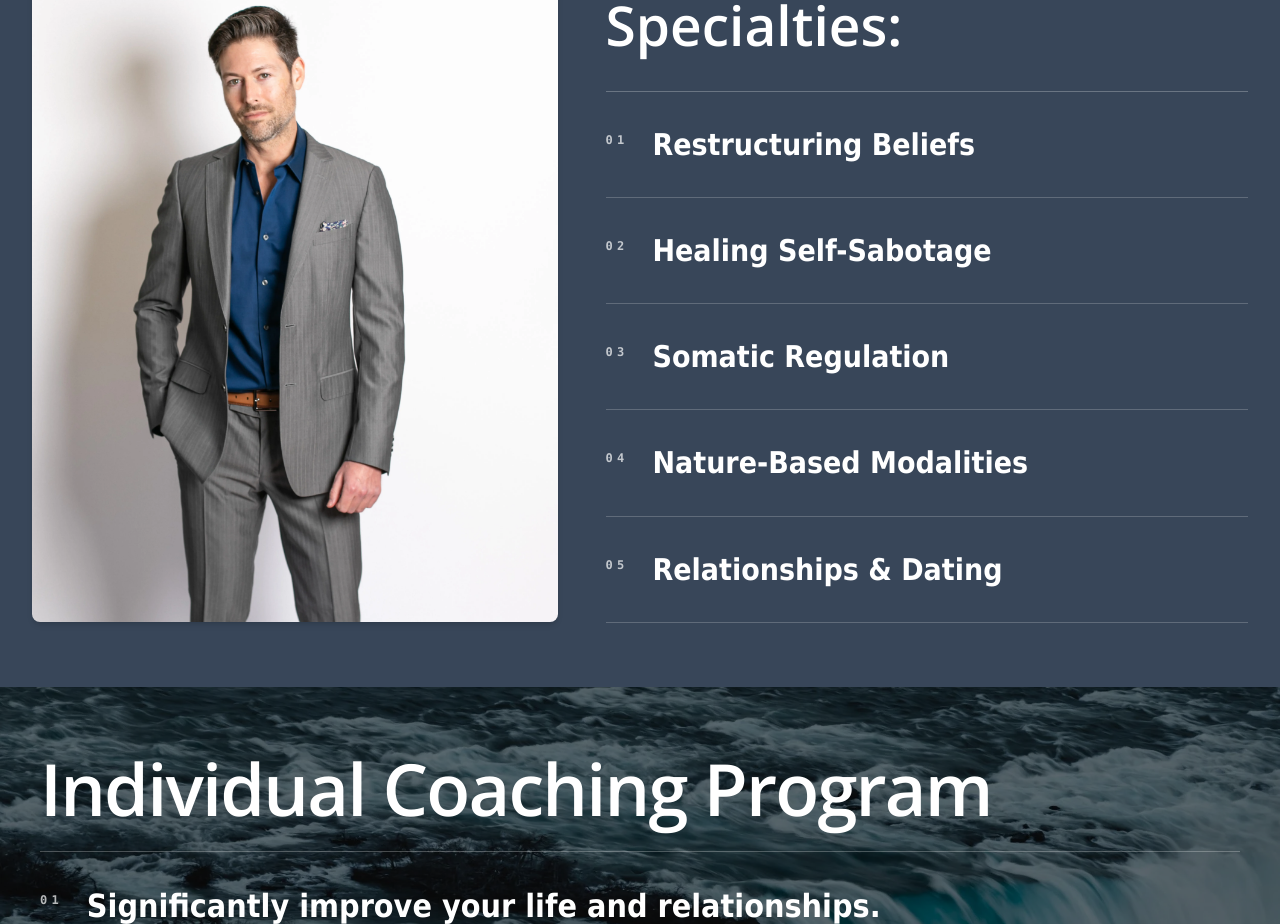
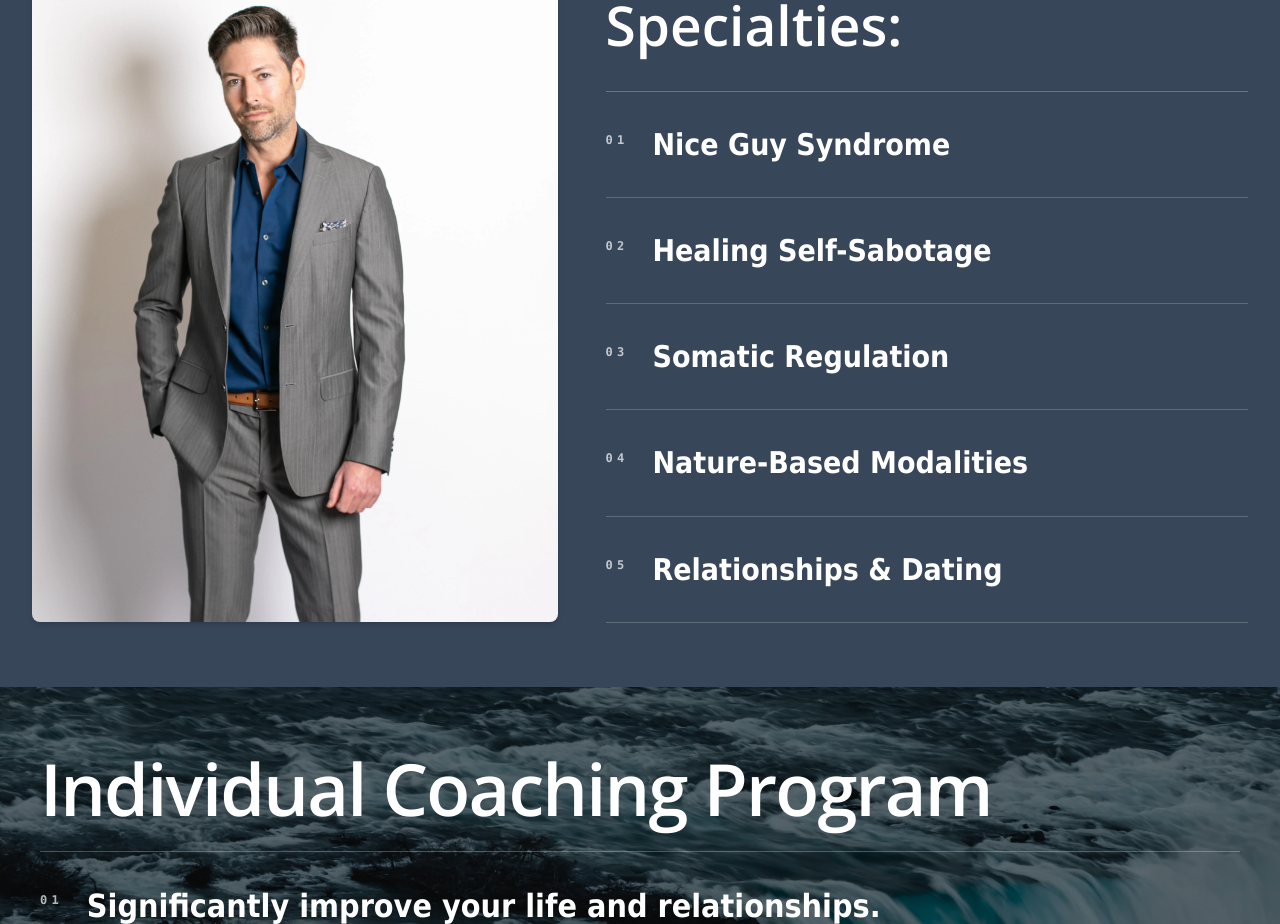
Before and after one commit to michaelzick/michaelzick.com, a Next.js app: page / in a window 1280 px wide. Shown: the part 3960-4884 px from the top of the page. Built offline with nearby package versions, Linux system fonts and the light colour scheme.

Commit message:
replaced Restructuring Beliefs with NGS

```diff
--- a/components/sections/SpecialtiesSection.tsx
+++ b/components/sections/SpecialtiesSection.tsx
@@ -14,7 +14,7 @@ interface SpecialtiesSectionProps {
 
 export function SpecialtiesSection({ sectionRef, titleRef, scrollMarginTop, isVisible }: SpecialtiesSectionProps) {
   const specialties = [
-    'Restructuring Beliefs',
+    'Nice Guy Syndrome',
     'Healing Self-Sabotage',
     'Somatic Regulation',
     'Nature-Based Modalities',
```
